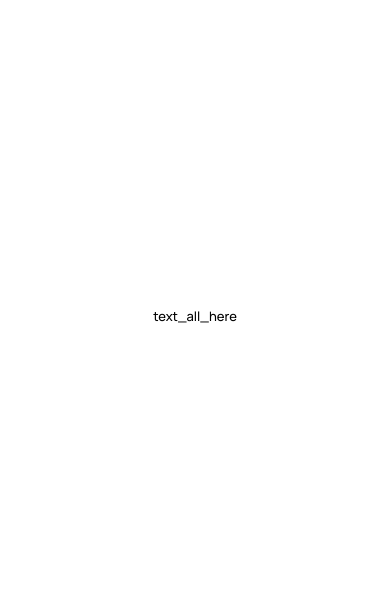
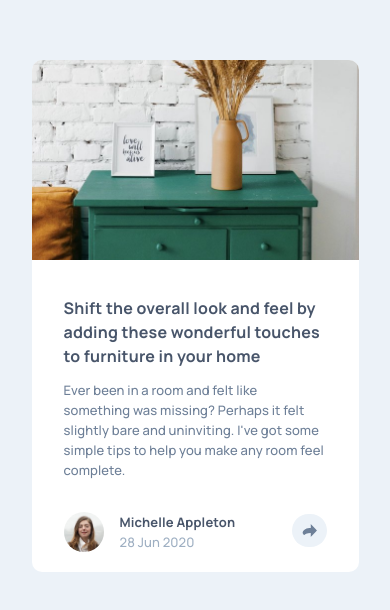
Before and after one commit to newbpydev/12-article-preview-component-react-ts-scss, a React (Vite) app: page / in a window 390 px wide. Shown: the part 106-716 px from the top of the page. Built offline with nearby package versions, Linux system fonts and the light colour scheme.

Commit message:
style and markup of the mobile version.

```diff
--- a/src/App.scss
+++ b/src/App.scss
@@ -33,10 +33,14 @@ We provide SVGs for the social icons. But please feel free to use a font icon li
 @import url('https://fonts.googleapis.com/css2?family=Manrope:wght@500;700&display=swap');
 
 :root {
-  --blue-grayish-very-dark: hsl(217, 19%, 35%);
-  --blue-desaturated-dark: hsl(214, 17%, 51%);
-  --blue-grayish: hsl(212, 23%, 69%);
-  --blue-grayish-light: hsl(210, 46%, 95%);
+  --blue-grayish-very-dark: #48556a;
+  /* #48556a */
+  --blue-desaturated-dark: #6d7f97;
+  /* #6d7f97 */
+  --blue-grayish: #9eafc2;
+  /* #9eafc2 */
+  --blue-grayish-light: #ecf2f8;
+  /* #ecf2f8 */
 }
 
 html {
@@ -47,9 +51,17 @@ body {
   font-family: 'Manrope';
   font-size: 1.3rem;
   font-weight: 500;
+  color: var(--blue-desaturated-dark);
   min-height: 100vh;
   min-width: 100vw;
   display: flex;
   place-content: center;
   place-items: center;
+
+  background: var(--blue-grayish-light)
 }
+
+p {
+  line-height: 2rem;
+  letter-spacing: .121875px;
+}
--- a/src/App.tsx
+++ b/src/App.tsx
@@ -1,8 +1,13 @@
 import { useState } from "react";
 import "./App.scss";
+import ArticlePreview from "./components/ArticlePreview/ArticlePreview";
 
 function App() {
-  return <div className="App">text_all_here</div>;
+  return (
+    <div className="App">
+      <ArticlePreview />
+    </div>
+  );
 }
 
 export default App;
--- /dev/null
+++ b/src/components/ArticlePreview/ArticlePreview.module.scss
@@ -0,0 +1,86 @@
+.article-card {
+  width: 32.7rem;
+  border-radius: 1rem;
+  background: #fff;
+  overflow: hidden;
+  display: flex;
+  flex-direction: column;
+
+  &__picture-frame {
+    width: 100%;
+    height: 20rem;
+    overflow: hidden;
+  }
+
+  &__img {
+    width: 100%;
+    height: auto;
+    // object-fit: cover;
+    object-position: 0rem -1.7rem;
+  }
+
+  &__details {
+    padding: 3.6rem 3.2rem 2rem;
+  }
+
+  &__heading {
+    font-size: 1.6rem;
+    font-weight: 700;
+    color: var(--blue-grayish-very-dark);
+    line-height: 2.4rem;
+    letter-spacing: .2px;
+    margin-bottom: 1.2rem;
+  }
+
+  &__description {
+    line-height: 2rem;
+    letter-spacing: .121875px;
+    margin-bottom: 3.2rem;
+  }
+
+  &__published-info {
+    display: flex;
+    justify-content: space-between;
+    align-items: center;
+  }
+
+  &__avatar-frame {
+    max-width: 4rem;
+    max-height: 4rem;
+    margin-right: 1.6rem;
+  }
+
+  &__avatar-img {
+    border-radius: 10rem;
+  }
+
+  &__author-info {
+    flex-grow: 1;
+  }
+
+  &__author-name {
+    font-weight: 700;
+    color: var(--blue-grayish-very-dark);
+    letter-spacing: .121875px;
+    line-height: 2rem;
+  }
+
+  &__date {
+    line-height: 2rem;
+    color: var(--blue-grayish);
+  }
+
+  &__share-button-wrapper {
+    width: 3.2rem;
+    height: 3.2rem;
+    cursor: pointer;
+  }
+
+  &__share-button {
+    background: var(--blue-grayish-light);
+    border-radius: 2rem;
+    // width: 1.5rem;
+    // height: 1.3rem;
+    padding: 1rem;
+  }
+}
--- /dev/null
+++ b/src/components/ArticlePreview/ArticlePreview.tsx
@@ -0,0 +1,65 @@
+import React from "react";
+import SocialPopUp from "../SocialPopUp/SocialPopUp";
+
+import drawer from "../../assets/images/drawers.jpg";
+import shareIcon from "../../assets/images/icon-share.svg";
+import avatar from "../../assets/images/avatar-michelle.jpg";
+
+import styles from "./ArticlePreview.module.scss";
+
+export default function ArticlePreview() {
+  // * SCRIPT
+  return (
+    // * TEMPLATE
+    <article className={styles["article-card"]}>
+      <picture className={styles["article-card__picture-frame"]}>
+        <img
+          className={styles["article-card__img"]}
+          src={drawer}
+          alt="an image of a green drawer with a vase on top of it"
+        />
+      </picture>
+
+      <div className={styles["article-card__details"]}>
+        <h1 className={styles["article-card__heading"]}>
+          Shift the overall look and feel by adding these wonderful touches to
+          furniture in your home
+        </h1>
+        <p className={styles["article-card__description"]}>
+          Ever been in a room and felt like something was missing? Perhaps it
+          felt slightly bare and uninviting. I've got some simple tips to help
+          you make any room feel complete.
+        </p>
+
+        <div className={styles["article-card__published-info"]}>
+          <picture className={styles["article-card__avatar-frame"]}>
+            <img
+              className={styles["article-card__avatar-img"]}
+              src={avatar}
+              alt="image of the author"
+            />
+          </picture>
+
+          <div className={styles["article-card__author-info"]}>
+            <h3 className={styles["article-card__author-name"]}>
+              Michelle Appleton
+            </h3>
+            <p className={styles["article-card__date"]}>28 Jun 2020</p>
+          </div>
+
+          <div className="article-card__share-button-wrapper" role="button">
+            <img
+              className={styles["article-card__share-button"]}
+              src={shareIcon}
+              alt="clickable image to open the share on social media icons"
+              aria-label="Click here to share on social media."
+            />
+          </div>
+
+          {/* share button */}
+          {/* <SocialPopUp /> */}
+        </div>
+      </div>
+    </article>
+  );
+}
--- /dev/null
+++ b/src/components/SocialPopUp/SocialPopUp.tsx
@@ -0,0 +1,46 @@
+import React from "react";
+import facebookLogo from "../../assets/images/icon-facebook.svg";
+import twitterLogo from "../../assets/images/icon-twitter.svg";
+import pinterestLogo from "../../assets/images/icon-pinterest.svg";
+import shareIcon from "../../assets/images/icon-share.svg";
+
+import "./SocialPopUp.module.scss";
+
+export default function SocialPopUp() {
+  return (
+    <div className="social-pop-up">
+      <h2 className="social-pop-up__heading">Share</h2>
+
+      <a
+        href="https://facebook.com"
+        className="social-pop-up__social-link"
+        aria-label="click to share on facebook"
+        target="blank"
+      >
+        <img src={facebookLogo} alt="facebook icon link" />
+      </a>
+
+      <a
+        href="https://twitter.com"
+        className="social-pop-up__social-link"
+        aria-label="click to share on twitter"
+        target="blank"
+      >
+        <img src={twitterLogo} alt="twitter icon link" />
+      </a>
+
+      <a
+        href="https://pinterest.com"
+        className="social-pop-up__social-link"
+        aria-label="click to share on pinterest"
+        target="blank"
+      >
+        <img src={pinterestLogo} alt="pinterest icon link" />
+      </a>
+
+      <a href="#">
+        <img src={shareIcon} alt="Share icon" />
+      </a>
+    </div>
+  );
+}
```
Also changed, not shown: src/components/SocialPopUp/SocialPopUp.module.scss (added).
